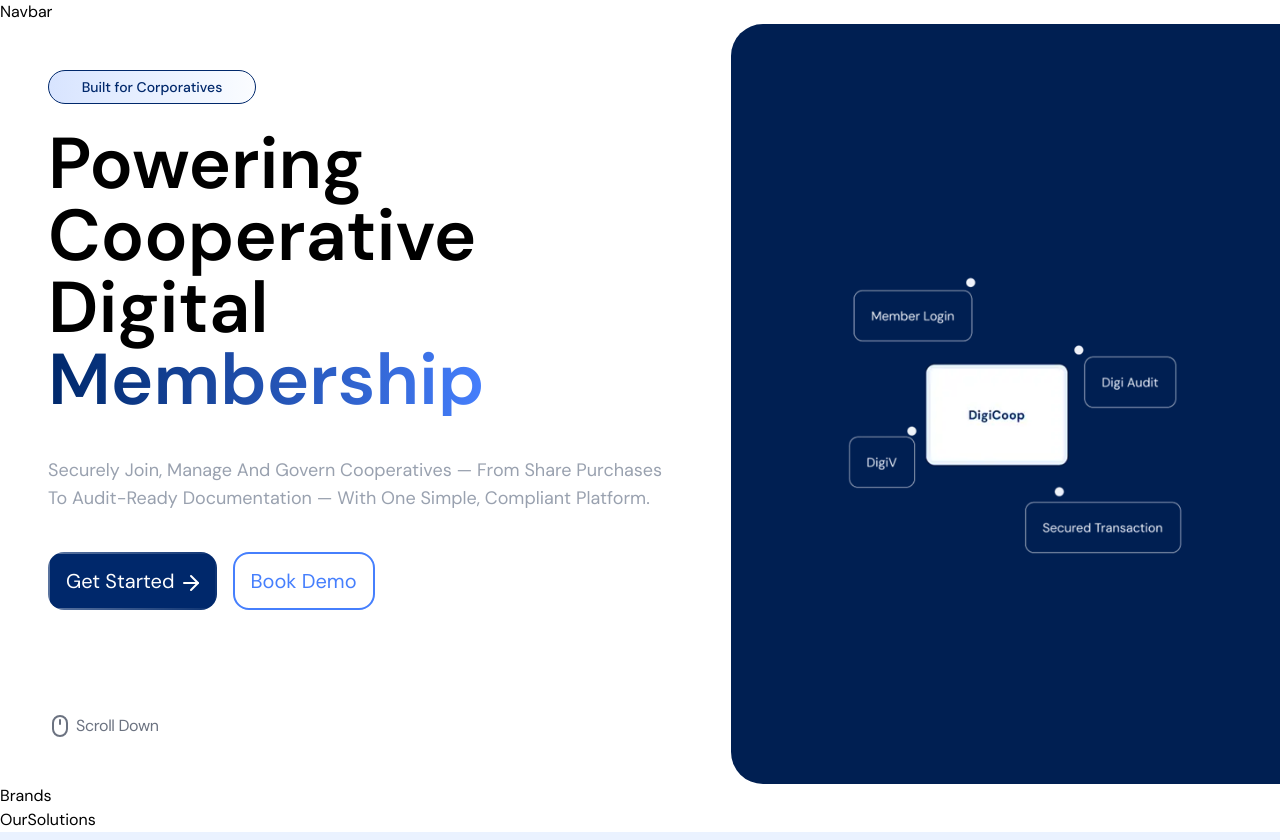
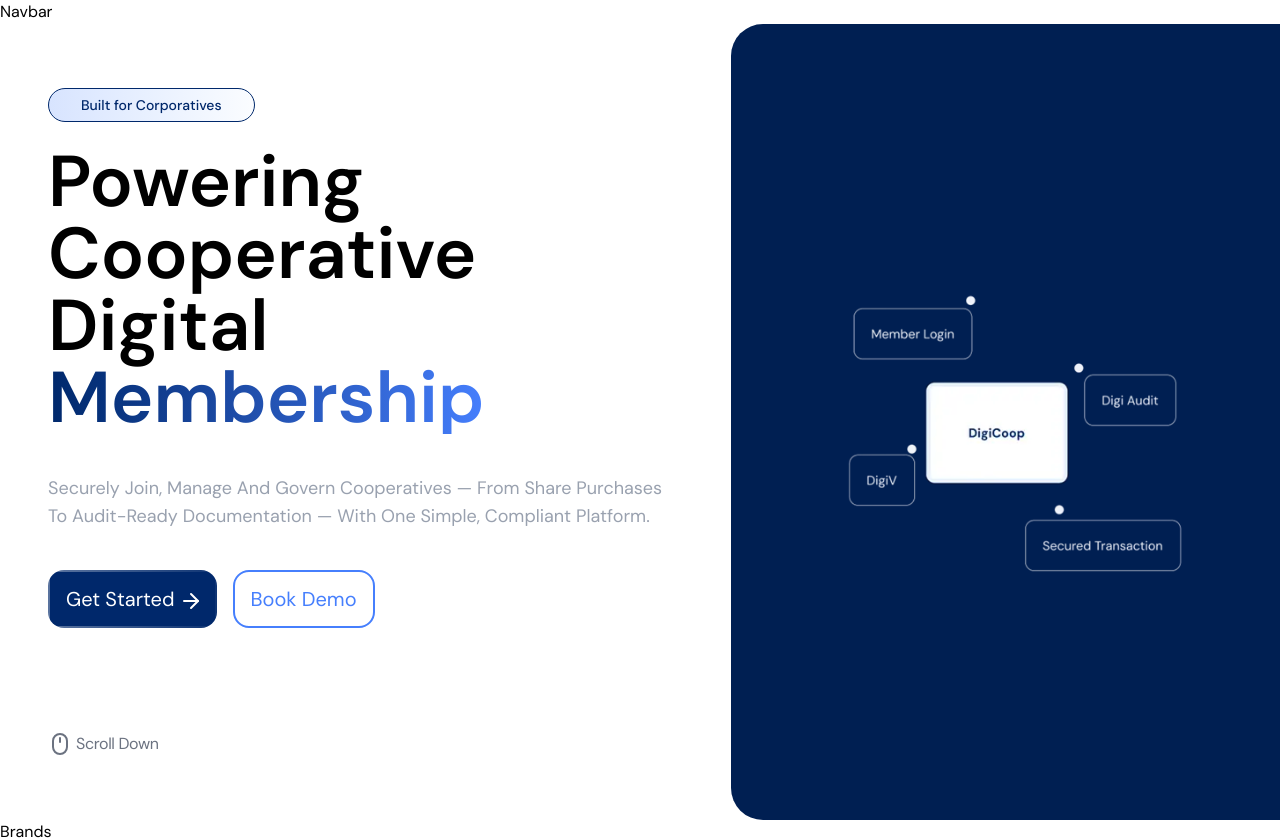
Before and after one commit to Auricmondal/Digicoop, a React (Vite) app in the folder client/: page / in a window 1280 px wide. Shown: the top 840 px of the page. Built offline with nearby package versions, Linux system fonts and the light colour scheme.

Commit message:
Fix hero section padding & badge width

```diff
--- a/client/src/components/sections/Hero.jsx
+++ b/client/src/components/sections/Hero.jsx
@@ -1,12 +1,15 @@
 import React from "react";
 import LeftSection from "./LeftHero";
 import RightSection from "./RightHero";
+import SectionWrapper from "../../layouts/SectionWrapper";
 
 const Hero = () => {
   return (
     <div className="md:grid grid-cols-7 min-h-[95vh] mx-auto">
-      <div className="col-span-4 h-full px-4 md:px-12">
-        <LeftSection />
+      <div className="col-span-4 h-full">
+        <SectionWrapper className="max-w-[1460px] mx-auto">
+          <LeftSection />
+        </SectionWrapper>
       </div>
       <div className="col-span-3 h-full">
         <RightSection />
--- a/client/src/components/ui/Badges.jsx
+++ b/client/src/components/ui/Badges.jsx
@@ -1,6 +1,6 @@
 export function GradientBadge({ text }) {
   return (
-    <span className="w-[208px] h-[34px] p-[8px_32px] rounded-[48px] opacity-100 inline-flex items-center justify-center text-[#00286B] text-xs md:text-sm font-medium bg-gradient-to-r from-[rgba(70,127,253,0.21)] to-[rgba(234,242,255,0.21)] tint-border-gradient ">
+    <span className="w-fit h-[34px] p-[8px_32px] rounded-[48px] opacity-100 inline-flex items-center justify-center text-[#00286B] text-xs md:text-sm font-medium bg-gradient-to-r from-[rgba(70,127,253,0.21)] to-[rgba(234,242,255,0.21)] tint-border-gradient ">
       {text}
     </span>
   );
```
